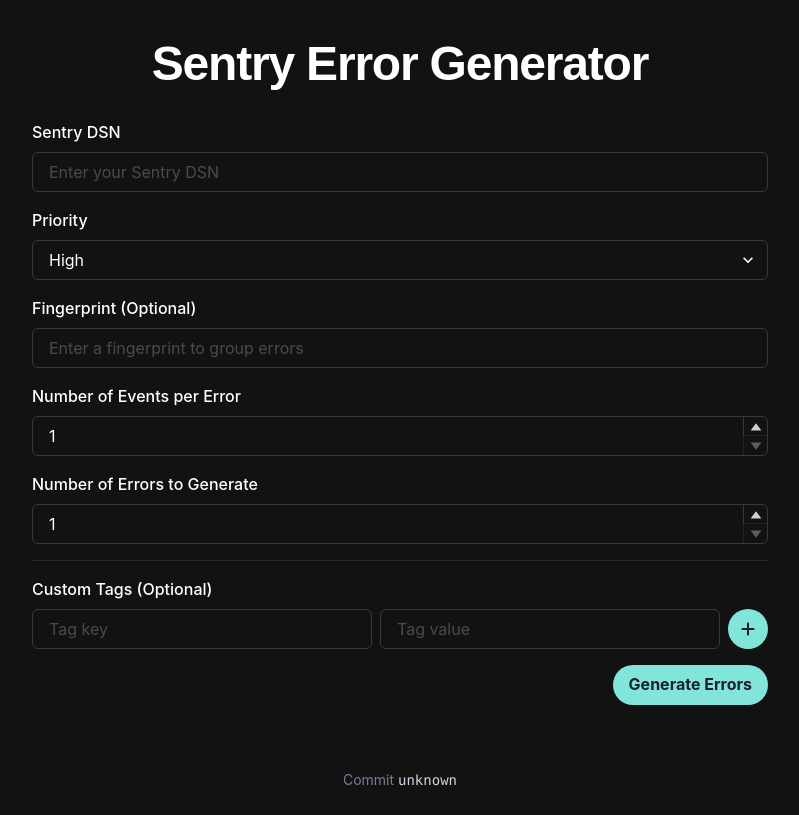
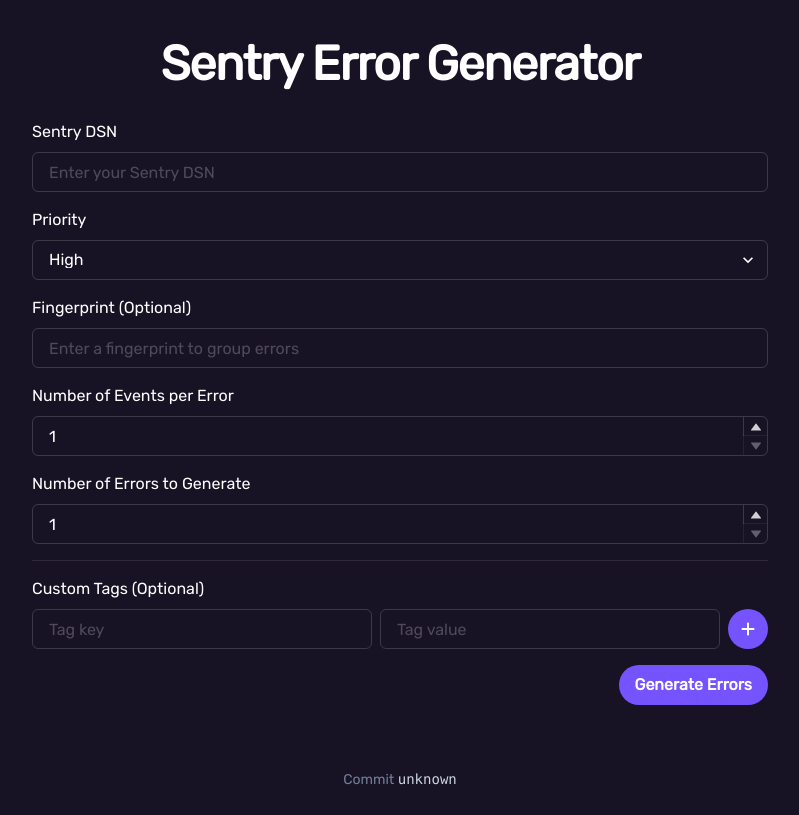
Before and after one commit to getsentry/error-generator, a Next.js app: page / in a window 1280 px wide. Shown: the whole page, without its empty margins (240-1039 px from the left). Built offline with nearby package versions, Linux system fonts and the light colour scheme.

Commit message:
:wrench: chore: update theme (#7)

```diff
--- a/app/theme.ts
+++ b/app/theme.ts
@@ -1,4 +1,5 @@
 import { extendTheme, type ThemeConfig } from '@chakra-ui/react';
+import '@fontsource/rubik';
 
 const config: ThemeConfig = {
     initialColorMode: 'dark',
@@ -7,31 +8,85 @@
 
 const colors = {
     brand: {
-        50: '#E6FFFA',
-        100: '#B2F5EA',
-        200: '#81E6D9',
-        300: '#4FD1C5',
-        400: '#38B2AC',
-        500: '#319795',
-        600: '#2C7A7B',
-        700: '#285E61',
-        800: '#234E52',
-        900: '#1D4044',
+        // Primary purple/violet scale
+        50: '#9E86FF', // Lt Blurple
+        100: '#7553FF', // Blurple
+        200: '#6E47AE', // Lt Violet
+        300: '#4E2A9A', // Dk Blurple
+        400: '#36166B', // Dk Violet
+        500: '#4D0A55', // Dk Purple
+        600: '#422082', // Interpolated
+        700: '#373B4', // Lt Purple
+        800: '#2D1A47', // Interpolated
+        900: '#181225', // Rich Black
+    },
+    secondary: {
+        // Secondary brand colors
+        pink: {
+            light: '#FF70BC', // Lt Pink
+            dark: '#FF45A8', // Dk Pink
+        },
+        orange: {
+            light: '#FF9838', // Lt Orange
+            dark: '#EE8019', // Dk Orange
+        },
+        yellow: {
+            light: '#FFD00E', // Lt Yellow
+            dark: '#FDB81B', // Dk Yellow
+        },
+    },
+    tertiary: {
+        // Tertiary brand colors
+        green: {
+            light: '#C0ED49', // Lt Green
+            dark: '#92DD00', // Dk Green
+        },
+        blue: {
+            light: '#3EDCFF', // Lt Blue
+            dark: '#226DFC', // Dk Blue
+        },
     },
     background: {
-        dark: '#121212', // Updated to a darker, more neutral background color
+        dark: '#181225', // Rich Black from brand colors
+        grey: '#F6F6F8', // Background Grey
+    },
+    // Gradient colors for potential use
+    gradient: {
+        purple: {
+            start: '#7B51F8',
+            mid: '#F644AB',
+            end: '#7B51F8',
+        },
+        coral: {
+            start: '#FC8B61',
+            mid: '#FC5F64',
+            end: '#F32474',
+        },
+        orange: {
+            start: '#EE8019',
+            mid: '#FAA80A',
+            end: '#FBB20B',
+        },
+        purpleToOrange: {
+            start: '#4E2A9A',
+            mid: '#7C30A9',
+            end: '#A737B4',
+            accent1: '#F2306F',
+            accent2: '#EE8019',
+        },
     },
 };
 
 const fonts = {
-    heading: '"Poppins", sans-serif',
-    body: '"Inter", sans-serif',
+    heading: '"Rubik", sans-serif',
+    body: '"Rubik", sans-serif',
 };
 
 const styles = {
     global: {
         body: {
             bg: 'background.dark',
+            color: 'white',
         },
     },
 };
@@ -44,18 +99,25 @@
         },
         variants: {
             solid: {
-                bg: 'brand.200',
-                color: 'gray.800',
+                bg: 'brand.100', // Blurple
+                color: 'white',
                 _hover: {
-                    bg: 'brand.300',
+                    bg: 'brand.200', // Lt Violet
                 },
             },
             outline: {
-                borderColor: 'brand.200',
-                color: 'brand.200',
+                borderColor: 'brand.100',
+                color: 'brand.100',
                 _hover: {
-                    bg: 'brand.200',
-                    color: 'gray.800',
+                    bg: 'brand.100',
+                    color: 'white',
+                },
+            },
+            gradient: {
+                bgGradient: 'linear(to-r, brand.100, secondary.pink.light)',
+                color: 'white',
+                _hover: {
+                    bgGradient: 'linear(to-r, brand.200, secondary.pink.dark)',
                 },
             },
         },
@@ -64,14 +126,23 @@
         baseStyle: {
             fontWeight: 'bold',
             letterSpacing: 'tight',
+            color: 'white',
         },
     },
     Link: {
         baseStyle: {
-            color: 'brand.200',
+            color: 'brand.100',
             _hover: {
                 textDecoration: 'none',
-                color: 'brand.100',
+                color: 'brand.50',
+            },
+        },
+    },
+    Card: {
+        baseStyle: {
+            container: {
+                bg: 'brand.900',
+                borderColor: 'brand.800',
             },
         },
     },
--- a/package.json
+++ b/package.json
@@ -26,6 +26,7 @@
     "@chakra-ui/react": "^2.10.7",
     "@emotion/react": "^11.13.3",
     "@emotion/styled": "^11.13.0",
+    "@fontsource/rubik": "^5.2.6",
     "@sentry/browser": "^8.30.0",
     "@sentry/nextjs": "^9.17.0",
     "@sentry/types": "^8.30.0",
```
Also changed, not shown: 1 other file (tests, documents, lock files or other folders).
